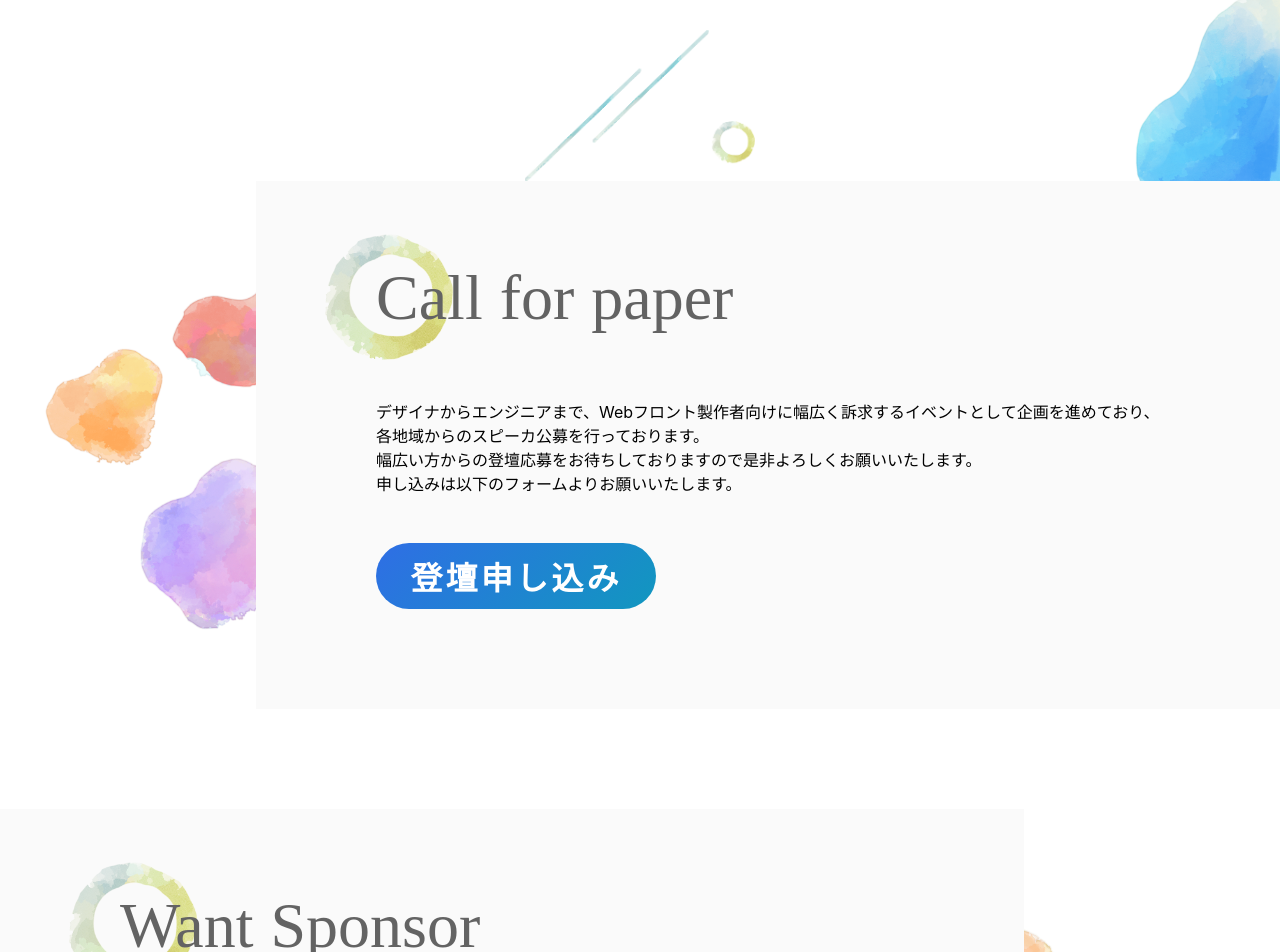
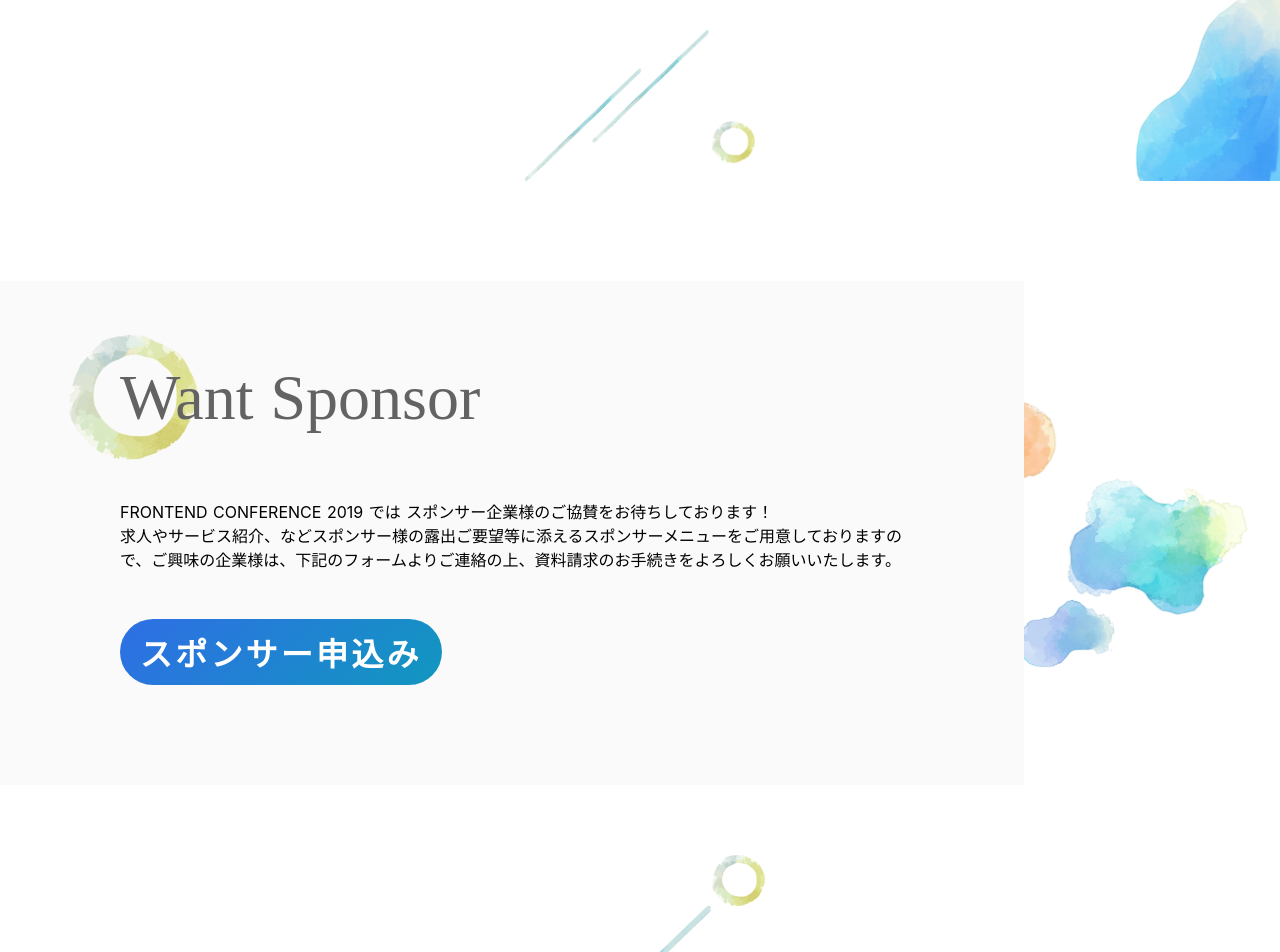
Before and after one commit to kfug/frontconf2019, a Nuxt app: page / in a window 1280 px wide. Shown: the part 1606-2558 px from the top of the page. Built offline with nearby package versions, Linux system fonts and the light colour scheme.

Commit message:
p-wantspeakerコンポーネントの削除

```diff
--- a/components/top/Wantspeaker.vue
+++ /dev/null
@@ -1,85 +0,0 @@
-<template>
-  <section>
-    <div class="p-wantSpeaker">
-      <div class="p-wantSpeaker_back">
-        <div class="c-container">
-          <div class="p-wantSpeaker_content">
-            <h1 class="p-wantSpeaker_secHeading">
-              Call for paper
-            </h1>
-            <p class="p-wantSpeaker_read">
-              デザイナからエンジニアまで、Webフロント製作者向けに幅広く訴求するイベントとして企画を進めており、各地域からのスピーカ公募を行っております。
-              <br />幅広い方からの登壇応募をお待ちしておりますので是非よろしくお願いいたします。
-              <br />申し込みは以下のフォームよりお願いいたします。
-            </p>
-            <a class="p-wantSpeaker_btn"
-                    href="https://docs.google.com/forms/d/e/1FAIpQLSeczBxHUOA8PIBWj3M-nJzzwcwyegAtjO4sUXgLXBHDUYYnng/viewform" target="_blank"
-            >登壇申し込み</a>
-          </div>
-        </div>
-      </div>
-    </div>
-  </section>
-</template>
-
-<script>
-</script>
-
-<style lang="scss" scoped>
-@import "~/assets/scss/_library.scss";
-
-.p-wantSpeaker {
-  padding-top: 150px;
-  background-image: url("~assets/img/wantspeaker_bg1.png");
-  background-repeat: no-repeat;
-  background-size: 38vw;
-  background-position: 20% 0;
-
-  @include desktop {
-    padding-top: 0;
-    background: linear-gradient(90deg, white 0%, white 50%, $clr_readBordBg 50%, $clr_readBordBg 100%);
-  }
-
-
-  &_back {
-    background: $clr_readBordBg;
-
-    @include desktop {
-      background: transparent;
-      background-image: url("~assets/img/wantspeaker_bg1.png");
-      background-repeat: no-repeat;
-      background-size: 23vw;
-      background-position: calc( 100% / 2 - 35vw) 50%;
-    }
-
-
-  }
-
-
-  &_content {
-    margin-left: 0;
-    padding: $padding_readBordSP;
-
-    background: $clr_readBordBg;
-    @include desktop {
-      margin-left: 20%;
-      padding: $padding_readBordPC;
-    }
-
-  }
-
-  &_secHeading {
-    @include c-secHeading-left;
-  }
-
-  &_read {
-    margin-bottom: 3em;
-  }
-
-  &_btn {
-    @include c-btn;
-  }
-}
-
-
-</style>
--- a/pages/index.vue
+++ b/pages/index.vue
@@ -2,7 +2,6 @@
   <main>
     <p-hero></p-hero>
     <p-about></p-about>
-    <p-wantspeaker></p-wantspeaker>
     <p-wantsponsor></p-wantsponsor>
     <L-footer></L-footer>
     <l-share-footer></l-share-footer>
@@ -12,7 +11,6 @@
 <script>
 import PHero from "~/components/top/Hero.vue";
 import PAbout from "~/components/top/About.vue";
-import PWantspeaker from "~/components/top/Wantspeaker.vue";
 import PWantsponsor from "~/components/top/Wantsponsor.vue";
 import LFooter from "~/components/Footer.vue";
 import LShareFooter from "~/components/top/ShareFooter.vue";
@@ -21,7 +19,6 @@ export default {
   components: {
     PHero,
     PAbout,
-    PWantspeaker,
     PWantsponsor,
     LFooter,
     LShareFooter
```
